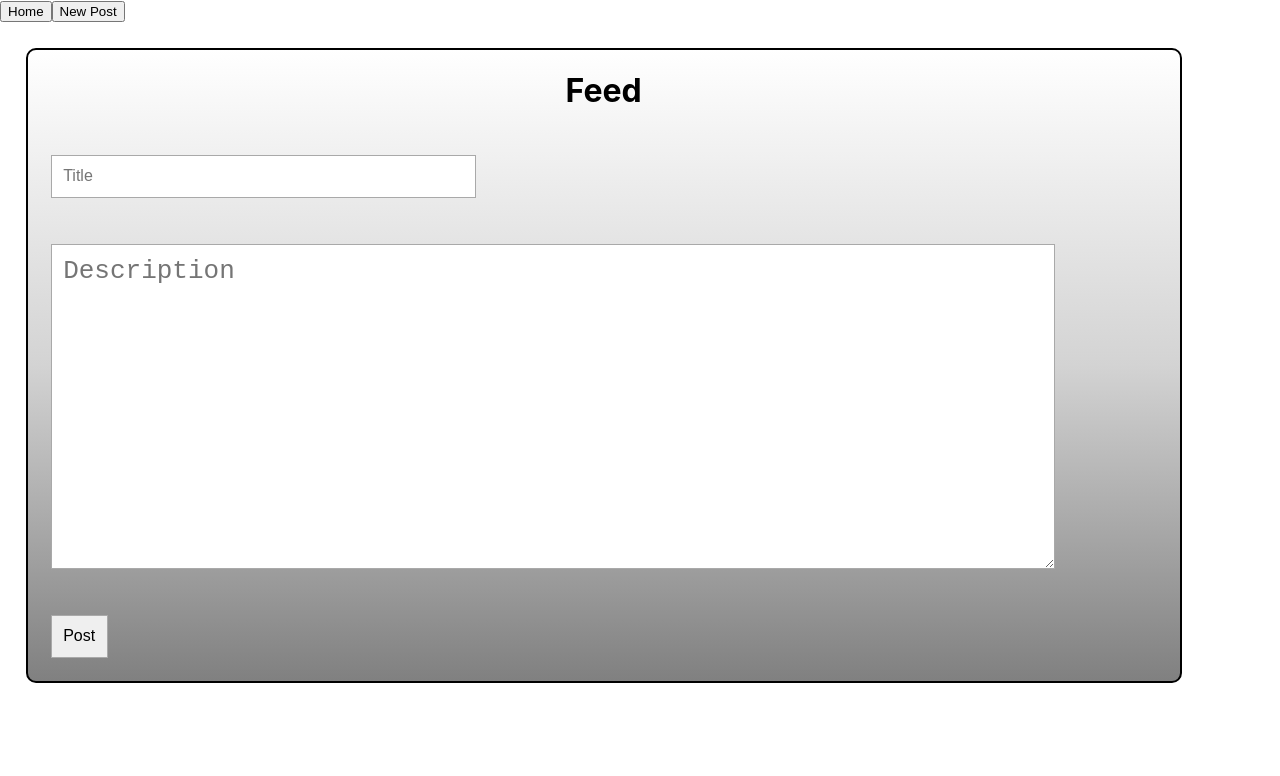
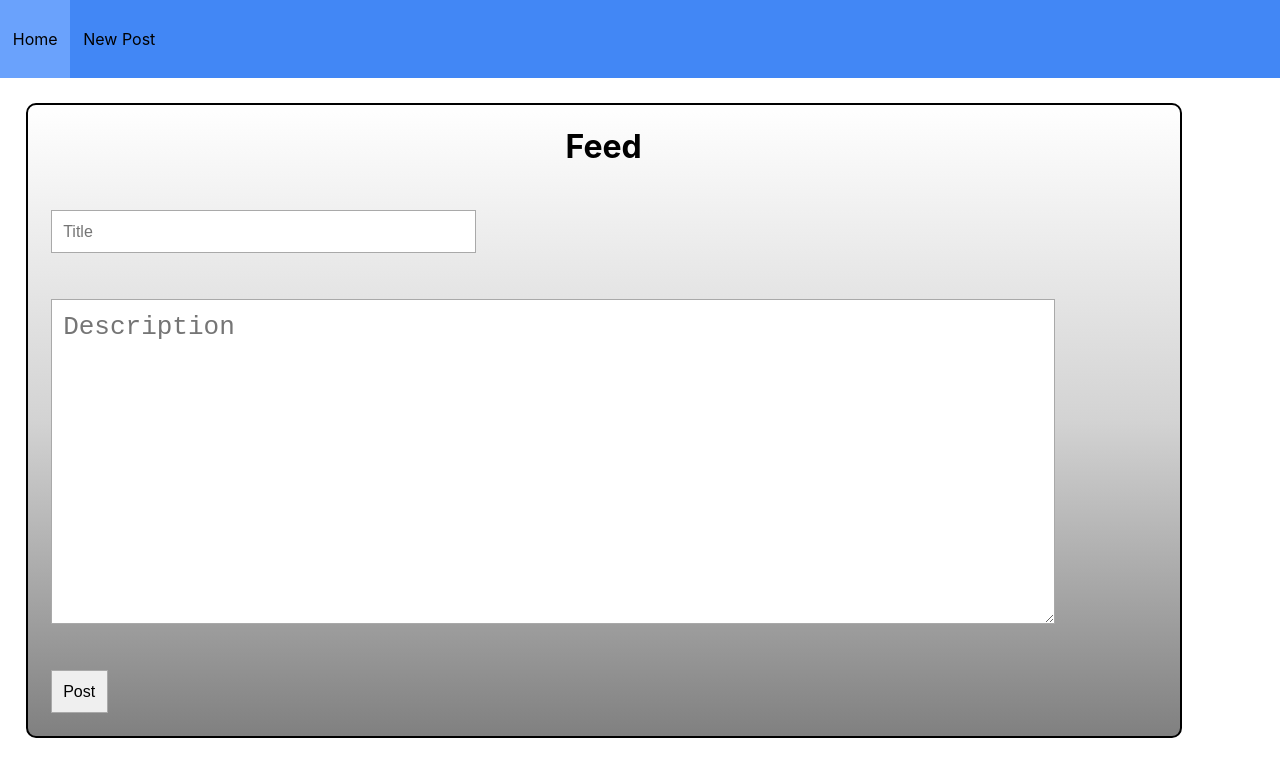
Before and after one commit to fshahinfar1/LongPollingService, a React (Create React App) app in the folder src/front/long-polling/: page /new-feed in a window 1280 px wide. Shown: the top 776 px of the page. Built offline with nearby package versions, Linux system fonts and the light colour scheme.

Commit message:
Add a simple navbar

```diff
--- a/src/front/long-polling/src/App.css
+++ b/src/front/long-polling/src/App.css
@@ -44,3 +44,28 @@ body {
 .admin-form h1 {
 	align-self: center;
 }
+
+.navbar-container {
+	display: block;
+	left: 0;
+	top: 0;
+	width: 100%;
+	height: 5%;
+	background-color: #4287f5;
+}
+
+
+.navbar-button {
+	display: inline-block;
+	height: 100%;
+	padding: 1%;
+	margin: 0;
+}
+
+.navbar-button:hover {
+	background-color: #6aa2fc;
+}
+
+.navbar-button:active {
+	background-color: #90a9d1;
+}
--- a/src/front/long-polling/src/Navbar.js
+++ b/src/front/long-polling/src/Navbar.js
@@ -1,11 +1,32 @@
 import React from 'react';
-import 'App.css';
+import {useHistory} from 'react-router-dom';
+import './App.css';
 
-export default function NavBar() {
+function NavBarButton(props) {
 	return (
-		<div className="navbar-container">
-			<button>Home</button>
-			<button>New Post</button>
+		<div className="navbar-button"
+			onClick={props.onClick}
+		>
+			<p>{props.value}</p>
 		</div>
 	);
 }
+
+export default function NavBar() {
+	const history = useHistory();
+
+	function link(name) {
+		history.push(name);
+	}
+
+	return (
+		<div className="navbar-container">
+			<NavBarButton value="Home"
+				onClick={()=>history.push('/')}
+			/>
+			<NavBarButton value="New Post"
+				onClick={()=>history.push('/new-feed')}
+			/>
+		</div>
+	);
+}
```
